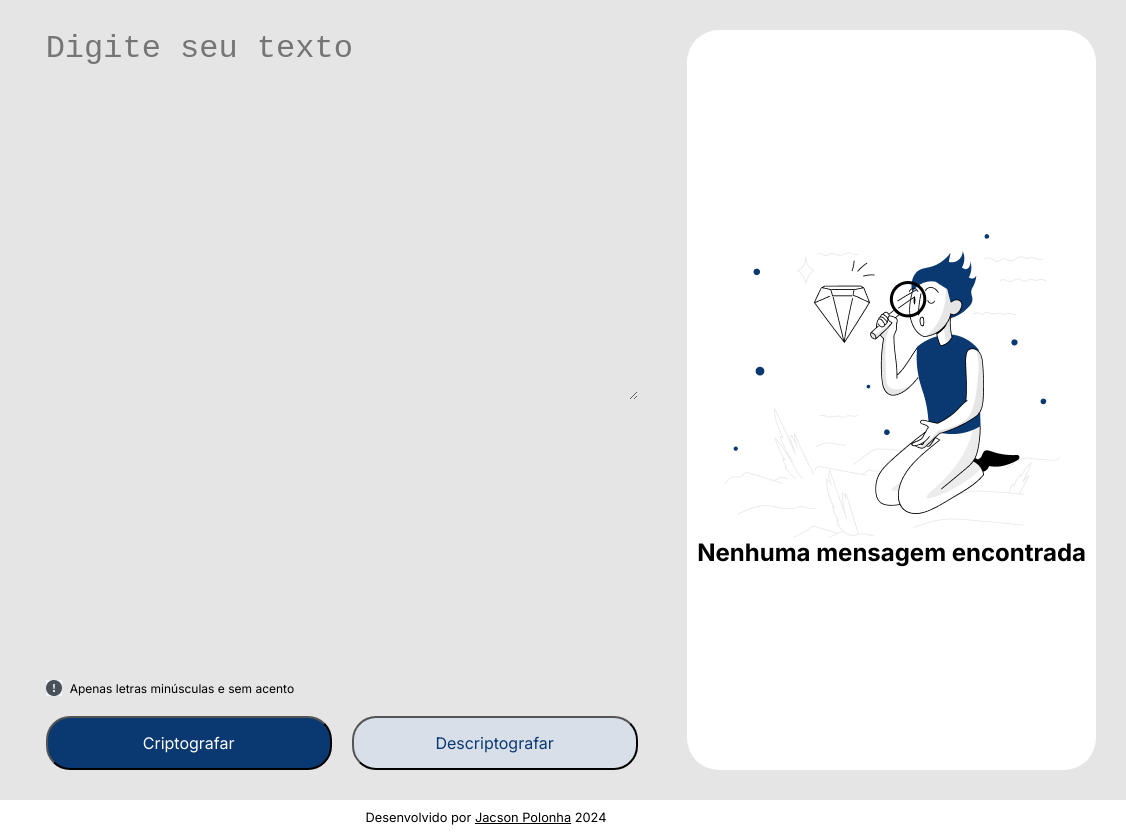
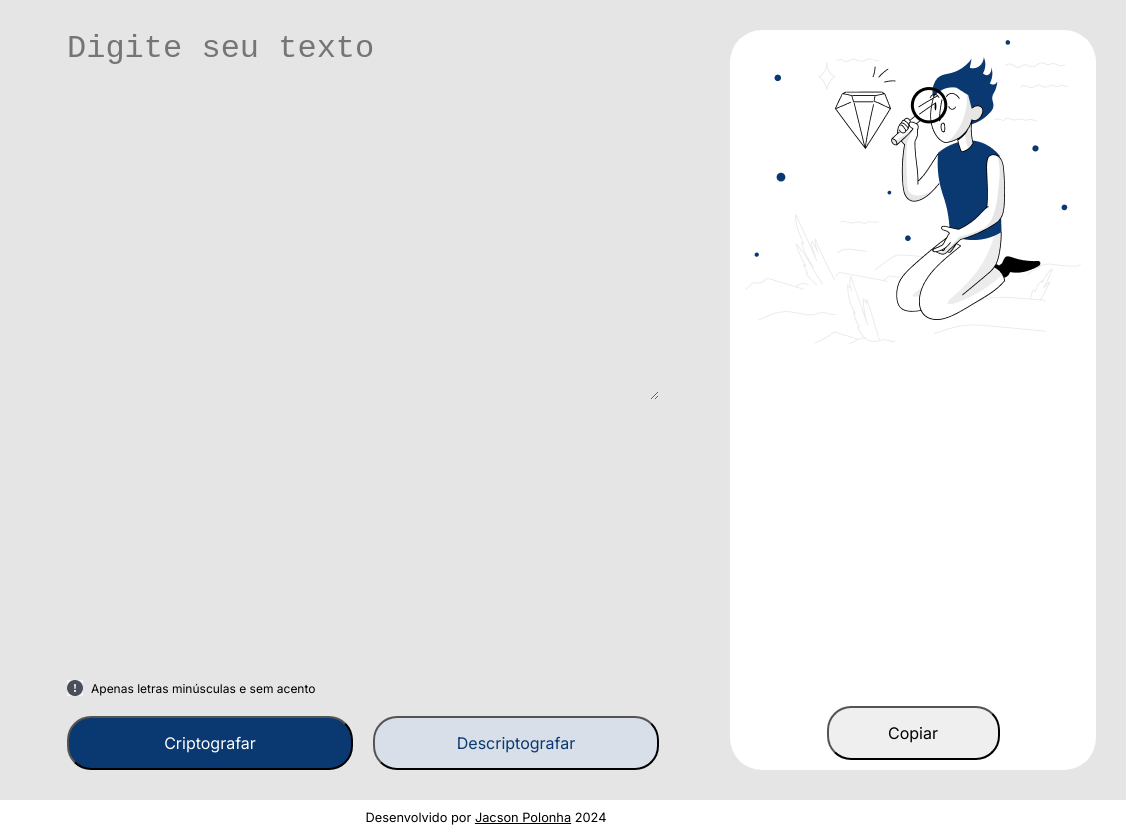
Before and after one commit to JacsonPolonha/decodificador-de-texto, a plain HTML site: page index.html in a window 1280 px wide. Both pictures are taken after a click on the button "Criptografar". Shown: the full height of the page, 154-1280 px from the left. Drawn offline with Linux system fonts and the light colour scheme.

Commit message:
Adicionar a funcao copiar que copia o texto utilizando um botao

```diff
--- a/css/style.css
+++ b/css/style.css
@@ -65,10 +65,20 @@
     width: 50%;
 }
 
-.content .descriptografar {
+.text .descriptografar {
     background-color: #D8DFE8;
     color: #0A3871;
     width: 50%;
+}
+
+.result .copia {
+    border-radius: 24px;
+    padding: 15px 24px;
+    font-family: 'Inter', sans-serif;
+    font-size: 1rem;
+    font-weight: 400;
+    width: 50%;
+    cursor: pointer;
 }
 
 .result {
@@ -76,15 +86,20 @@
     display: flex;
     flex-direction: column;
     align-items: center;
-    justify-content: center;
+    justify-content: space-between;
     border-radius: 32px;
     padding: 10px;
+    width: 30%;
 }
 
 .result p {
     font-family: 'Inter', sans-serif;
     font-size: 1.5rem;
     font-weight: 700;
+}
+
+.result .copia {
+    display: none;
 }
 
 .rodape {
--- a/index.html
+++ b/index.html
@@ -32,12 +32,14 @@
         </section>
 
         <section class="result">
-            <img src="assets/High quality products 1 1.png" alt="imagem personagem analisando">
-            <p>Nenhuma mensagem encontrada</p>
+            <img src="assets/High quality products 1 1.png" alt="imagem personagem analisando" class="visivel">
+            <p class="result-message">Nenhuma mensagem encontrada</p>
+            <button class="copia" onclick="copiar()">Copiar</button>
         </section>
     </main>
     <footer class="rodape">
         <p>Desenvolvido por <a href="https://github.com/JacsonPolonha" target="_blank">Jacson Polonha</a> 2024</p>
     </footer>
+    <script src="js/main.js"></script>
 </body>
 </html>
--- /dev/null
+++ b/js/main.js
@@ -0,0 +1,23 @@
+
+
+let result = document.querySelector('.result-message');
+
+function criptografar() {
+    let texto = document.querySelector('#texto').value;
+
+    result.innerHTML = texto.replace(/e/g, 'enter').replace(/i/g, 'imes').replace(/a/g, 'ai').replace(/o/g, 'ober').replace(/u/g, 'ufat');
+    let botao = document.querySelector('.copia');
+    botao.style.display = 'block';
+
+}
+
+function descriptografar() {
+    let texto = document.querySelector('#texto').value;
+    result.innerHTML = texto.replace(/enter/g, 'e').replace(/imes/g, 'i').replace(/ai/g, 'a').replace(/ober/g, 'o').replace(/ufat/g, 'u');
+}
+
+function copiar() {
+    let result = document.querySelector('.result-message');
+    let resultText = result.innerText;
+    navigator.clipboard.writeText(resultText);
+}
```
